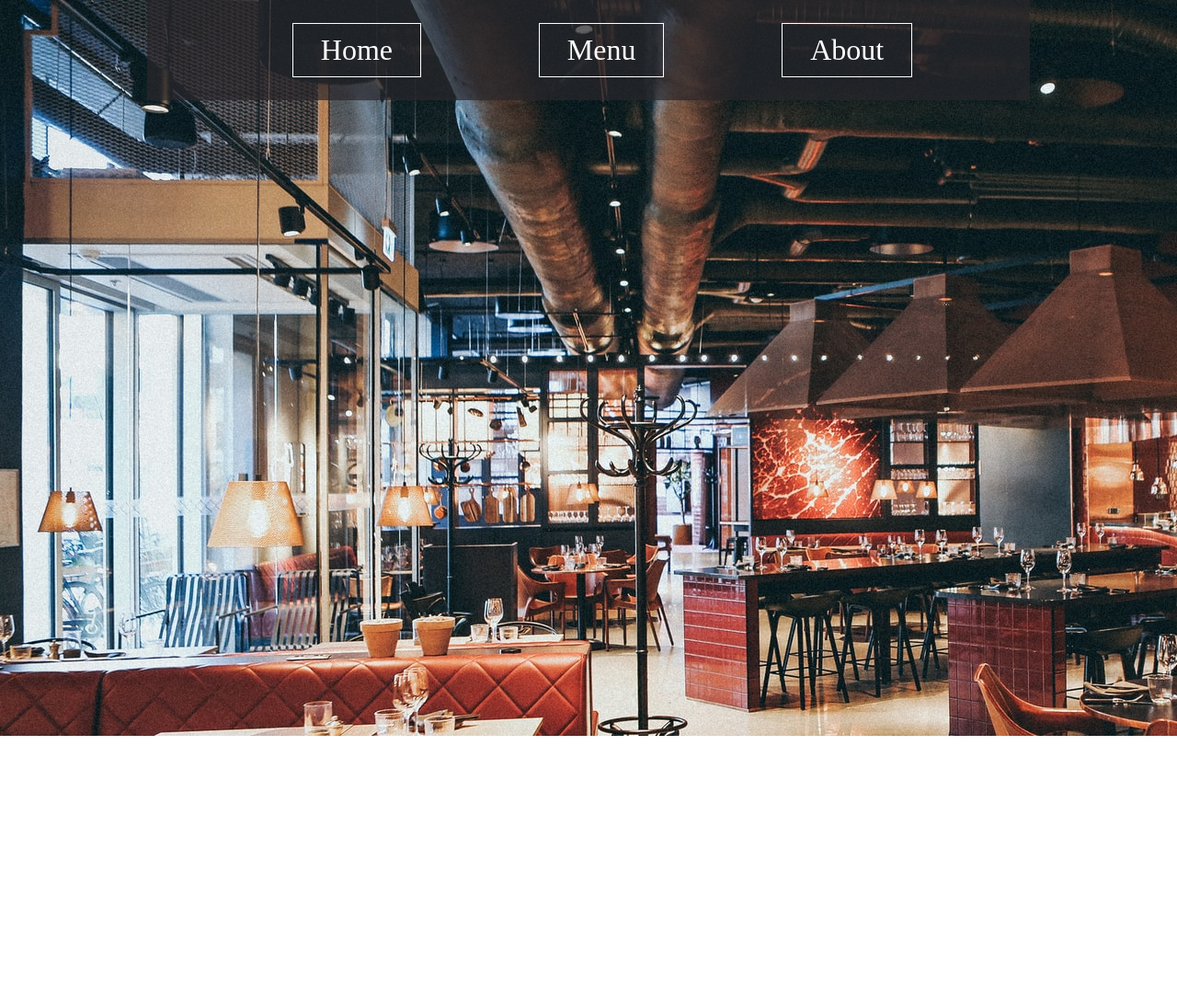
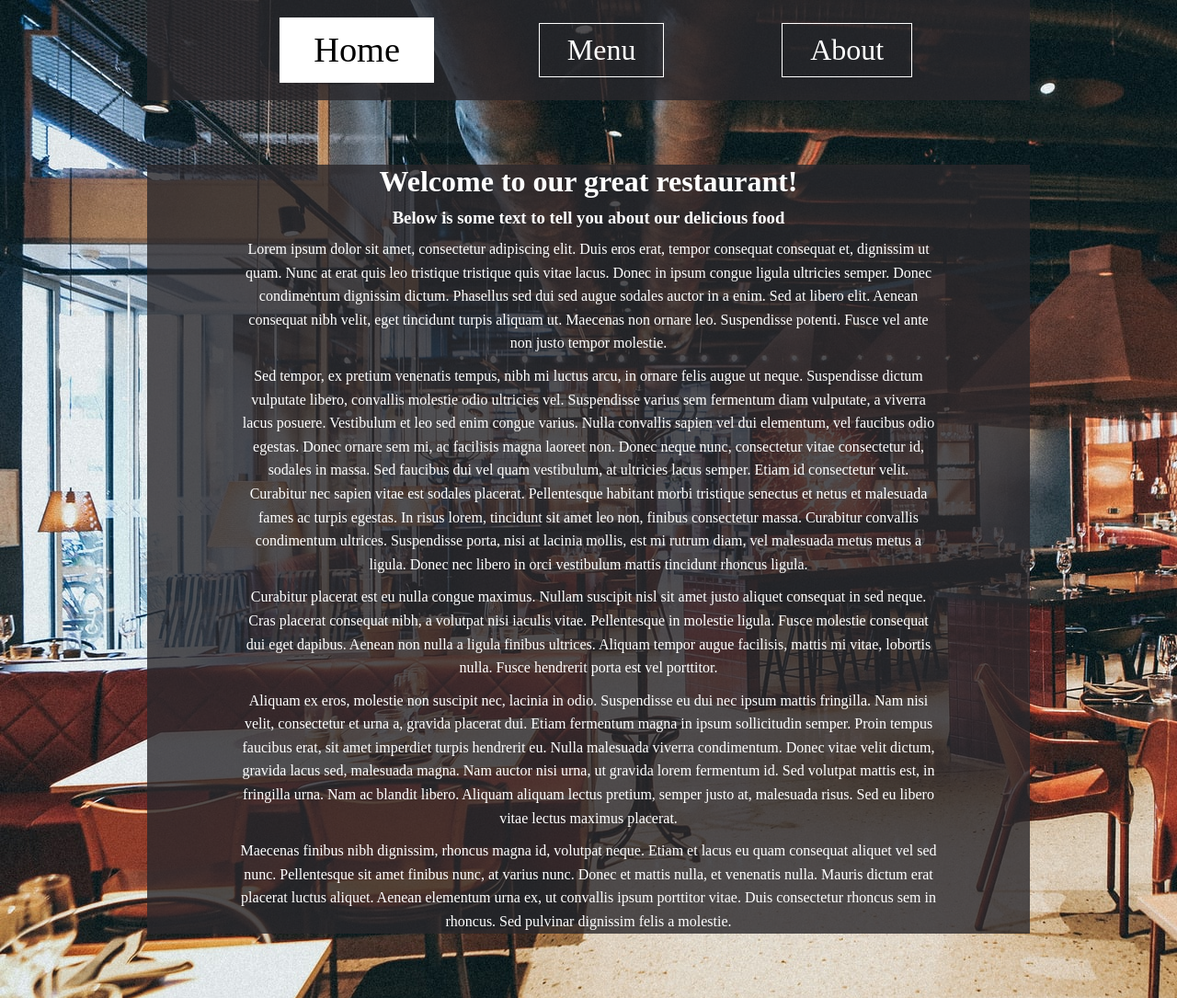
Before and after one commit to Jgvan/restaurant-page, a website built with webpack: page src/template.html in a window 1280 px wide. Shown: the whole page at 92% size. Before the commit the page ends 800 px from the top, so only its background shows below. Built offline with nearby package versions, Linux system fonts and the light colour scheme.

Commit message:
Add home page

```diff
--- a/src/header.js
+++ b/src/header.js
@@ -14,11 +14,21 @@ export default function renderHeader() {
     return header;
 }
 
-function createHeaderLink(linkText, linkClass) {
+function createHeaderLink(linkText, linkId) {
     const listItem = document.createElement("li");
 
     listItem.appendChild(document.createTextNode(linkText));
-    listItem.classList.add(linkClass);
+    listItem.id = linkId;
 
     return listItem;
 }
+
+export function updateHeaderButton(newBtn) {
+    //remove selected class from previous button and add to last clicked button
+    const oldBtn = document.querySelector("selected");
+    if(oldBtn) {
+        oldBtn.classList.remove("selected");
+    }
+
+    document.getElementById(newBtn).classList.add("selected");
+}
--- a/src/home.js
+++ b/src/home.js
@@ -0,0 +1,40 @@
+import { updateHeaderButton } from "./header";
+
+export default function renderHomePage() {
+    const content = document.getElementById("content");
+    content.innerHTML = "";
+
+    content.appendChild(welcomeMessage());
+    updateHeaderButton("home");
+}
+
+function welcomeMessage(){
+    const div = document.createElement("div");
+    const h1 = document.createElement("h1");
+    const h3 = document.createElement("h3");
+    const p = document.createElement("p");
+    const p2 = document.createElement("p");
+    const p3 = document.createElement("p");
+    const p4 = document.createElement("p");
+    const p5 = document.createElement("p");
+
+
+    h1.innerText = "Welcome to our great restaurant!"
+    h3.innerText = "Below is some text to tell you about our delicious food"
+    p.innerText = "Lorem ipsum dolor sit amet, consectetur adipiscing elit. Duis eros erat, tempor consequat consequat et, dignissim ut quam. Nunc at erat quis leo tristique tristique quis vitae lacus. Donec in ipsum congue ligula ultricies semper. Donec condimentum dignissim dictum. Phasellus sed dui sed augue sodales auctor in a enim. Sed at libero elit. Aenean consequat nibh velit, eget tincidunt turpis aliquam ut. Maecenas non ornare leo. Suspendisse potenti. Fusce vel ante non justo tempor molestie.";
+    p2.innerText = "Sed tempor, ex pretium venenatis tempus, nibh mi luctus arcu, in ornare felis augue ut neque. Suspendisse dictum vulputate libero, convallis molestie odio ultricies vel. Suspendisse varius sem fermentum diam vulputate, a viverra lacus posuere. Vestibulum et leo sed enim congue varius. Nulla convallis sapien vel dui elementum, vel faucibus odio egestas. Donec ornare sem mi, ac facilisis magna laoreet non. Donec neque nunc, consectetur vitae consectetur id, sodales in massa. Sed faucibus dui vel quam vestibulum, at ultricies lacus semper. Etiam id consectetur velit. Curabitur nec sapien vitae est sodales placerat. Pellentesque habitant morbi tristique senectus et netus et malesuada fames ac turpis egestas. In risus lorem, tincidunt sit amet leo non, finibus consectetur massa. Curabitur convallis condimentum ultrices. Suspendisse porta, nisi at lacinia mollis, est mi rutrum diam, vel malesuada metus metus a ligula. Donec nec libero in orci vestibulum mattis tincidunt rhoncus ligula.";
+    p3.innerText = "Curabitur placerat est eu nulla congue maximus. Nullam suscipit nisl sit amet justo aliquet consequat in sed neque. Cras placerat consequat nibh, a volutpat nisi iaculis vitae. Pellentesque in molestie ligula. Fusce molestie consequat dui eget dapibus. Aenean non nulla a ligula finibus ultrices. Aliquam tempor augue facilisis, mattis mi vitae, lobortis nulla. Fusce hendrerit porta est vel porttitor.";
+    p4.innerText = "Aliquam ex eros, molestie non suscipit nec, lacinia in odio. Suspendisse eu dui nec ipsum mattis fringilla. Nam nisi velit, consectetur et urna a, gravida placerat dui. Etiam fermentum magna in ipsum sollicitudin semper. Proin tempus faucibus erat, sit amet imperdiet turpis hendrerit eu. Nulla malesuada viverra condimentum. Donec vitae velit dictum, gravida lacus sed, malesuada magna. Nam auctor nisi urna, ut gravida lorem fermentum id. Sed volutpat mattis est, in fringilla urna. Nam ac blandit libero. Aliquam aliquam lectus pretium, semper justo at, malesuada risus. Sed eu libero vitae lectus maximus placerat.";
+    p5.innerText = "Maecenas finibus nibh dignissim, rhoncus magna id, volutpat neque. Etiam et lacus eu quam consequat aliquet vel sed nunc. Pellentesque sit amet finibus nunc, at varius nunc. Donec et mattis nulla, et venenatis nulla. Mauris dictum erat placerat luctus aliquet. Aenean elementum urna ex, ut convallis ipsum porttitor vitae. Duis consectetur rhoncus sem in rhoncus. Sed pulvinar dignissim felis a molestie.";
+
+    div.appendChild(h1);
+    div.appendChild(h3);
+    div.appendChild(p)
+    div.appendChild(p2)
+    div.appendChild(p3)
+    div.appendChild(p4)
+    div.appendChild(p5)
+    div.classList.add("home-text")
+
+    return div;
+}
--- a/src/index.js
+++ b/src/index.js
@@ -1,4 +1,8 @@
 import "./styles.css";
 import renderHeader from "./header";
+import renderHomePage from "./home";
 
-document.body.appendChild(renderHeader());
+const content = document.getElementById("content");
+
+document.body.insertBefore(renderHeader(), content);
+renderHomePage();
--- a/src/styles.css
+++ b/src/styles.css
@@ -8,11 +8,15 @@ body {
     background-attachment: fixed;
 }
 
+h1, h2, h3, h4, h5, h6, p {
+    text-align: center;
+}
+
 #content,
 .header {
     width: 75vw;
-    margin: 0 auto 0 auto;
-    background-color: rgba(42, 39, 43, 0.7);
+    margin: 0 auto 70px auto;
+    background-color: rgba(42, 39, 43, 0.8);
 }
 
 .header-links {
@@ -38,3 +42,12 @@ body {
     background-color: #ffffff;
     color: #000000;
 }
+
+.home-text * {
+    color: #ffffff;
+    margin: 10px 100px 10px 100px;
+}
+
+.home-text p {
+    line-height: 1.6;
+}
```
